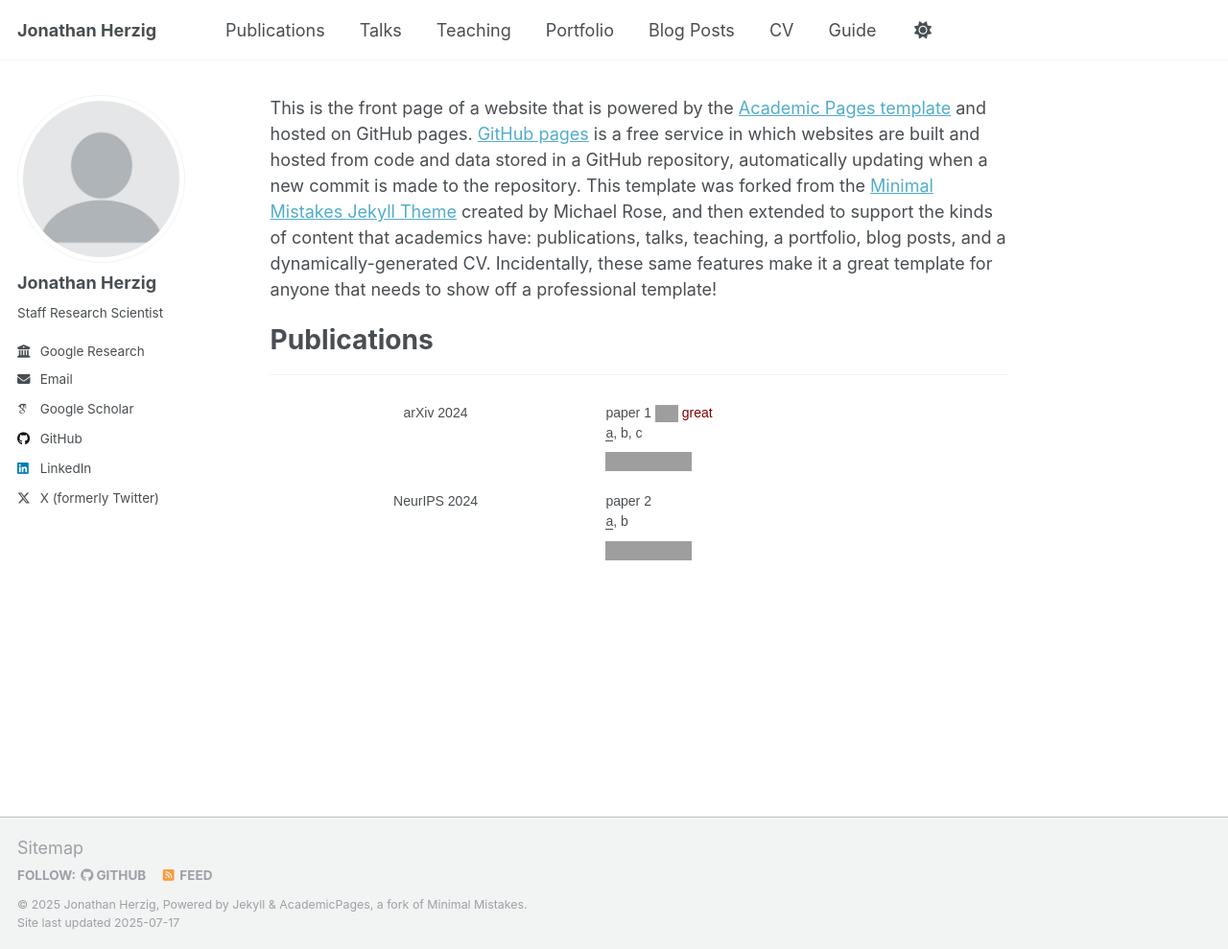
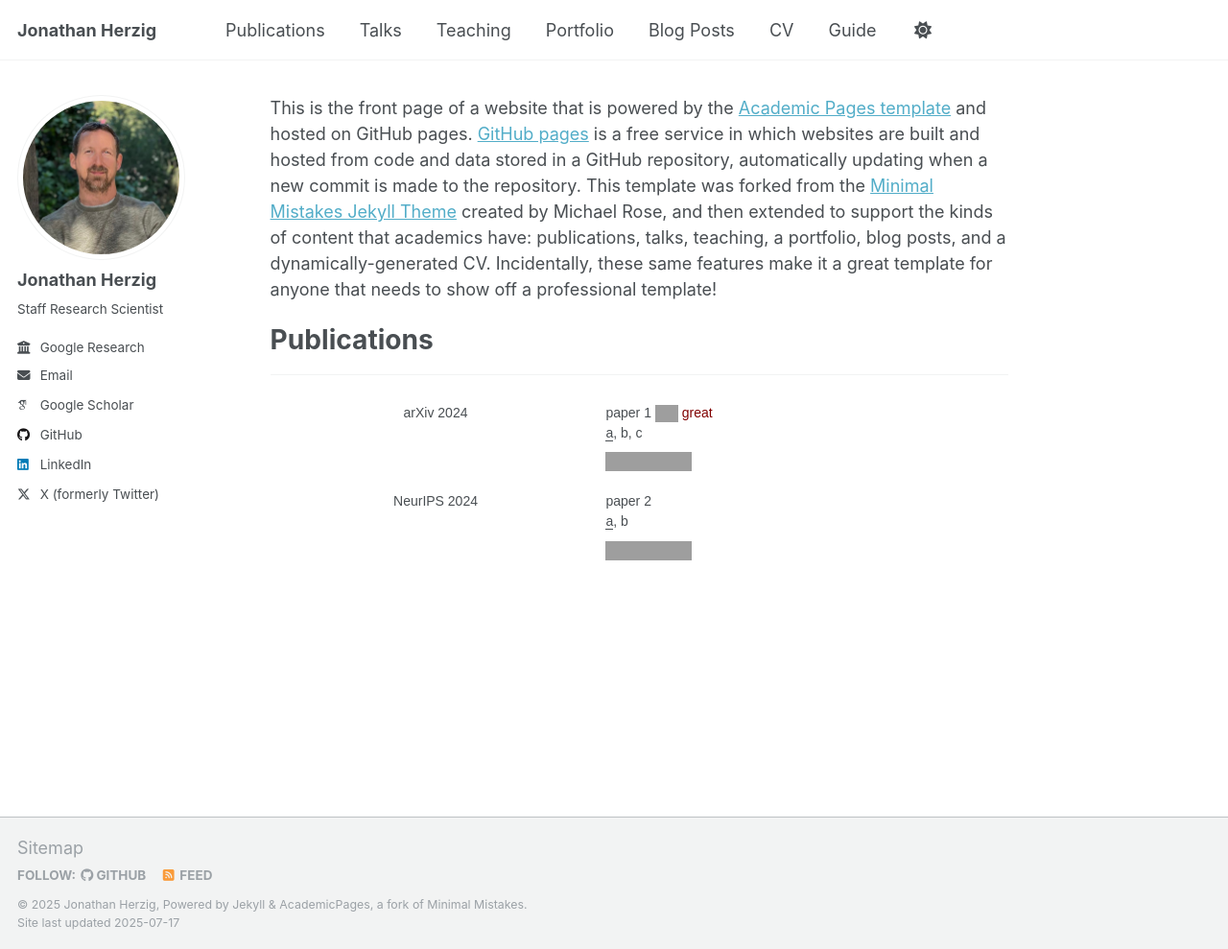
Before and after one commit to jonathanherzig/new-homepage, a Jekyll site: the page built from _pages/about.md, in a window 1280 px wide and 989 px high. Shown: the whole window at 96% size. Built offline with Jekyll 4.4.1, drawn with Linux system fonts in a browser that asks for light colours; some web fonts are replaced; a script that is not in the unit is left out; grey boxes are pictures that could not be loaded.

Commit message:
Update _config.yml

```diff
--- a/_config.yml
+++ b/_config.yml
@@ -22,7 +22,7 @@ repository               : "academicpages/academicpages.github.io"
 #               Additional customization can be done by editing /_includes/author-profile.html
 author:
   # Biographic information
-  avatar           : "profile.png"
+  avatar           : "jh.jpg"
   name             : "Jonathan Herzig"
   pronouns         : # example: "she/her"
   bio              : "Staff Research Scientist"
```
